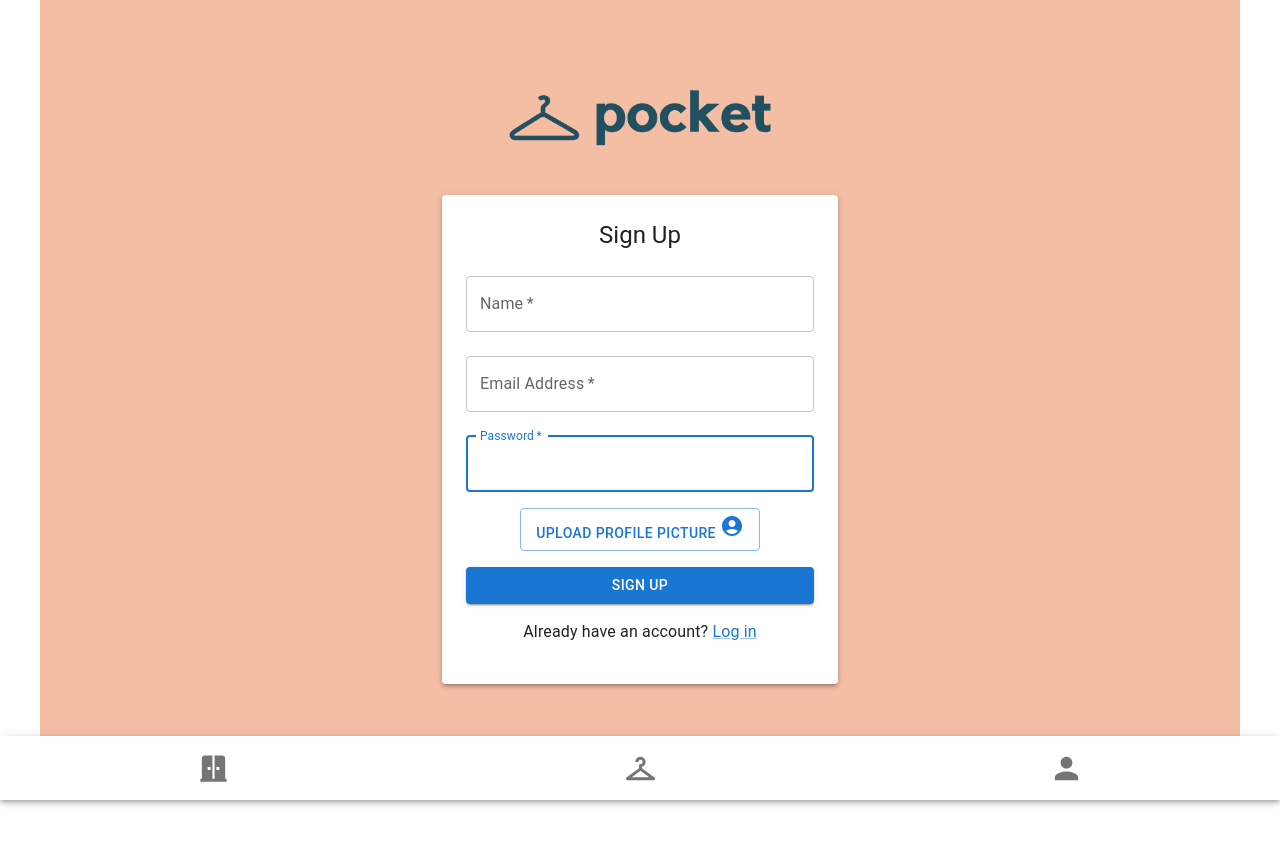
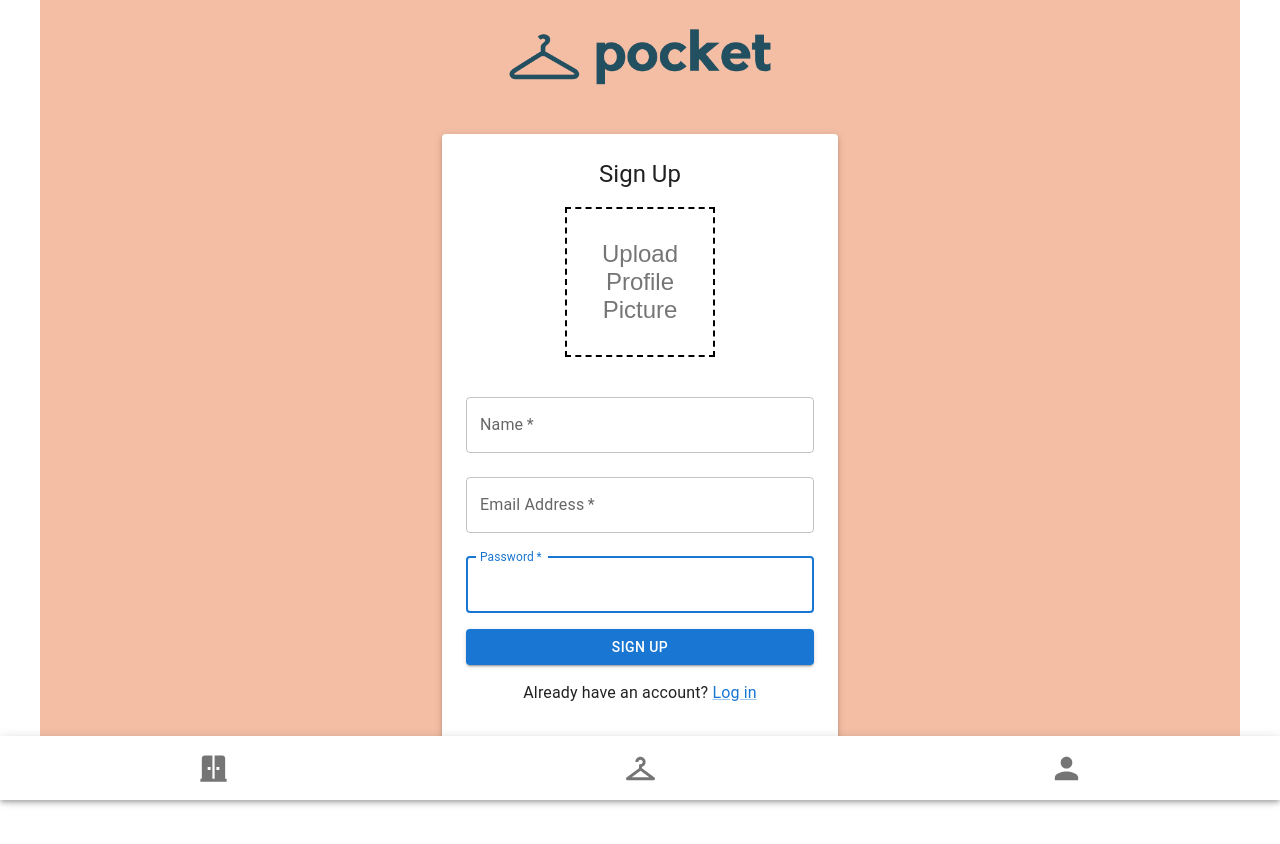
Before and after one commit to sghose16/hci-final, a React (Create React App) app: page /#/signup in a window 1280 px wide. Both pictures are taken after a click on the element "Password *". Shown: the top 844 px of the page. Built offline with nearby package versions, Linux system fonts and the light colour scheme.

Commit message:
box for profile pic on signup

```diff
--- a/src/pages/Signup.js
+++ b/src/pages/Signup.js
@@ -122,6 +122,48 @@ const Signup = () => {
                   Sign Up
                 </Typography>
                 <form>
+
+                          {/* add image */}
+        <Box sx={{ textAlign: "center" }}>
+          <IconButton>
+            <Box
+              mb={2}
+              display="flex"
+              alignItems="center"
+              justifyContent="center"
+              height="150px"
+              width="150px"
+              border="2px dashed black"
+            >
+              <label htmlFor="upload-file">
+                {imageUrl ? (
+                  <img
+                    src={imageUrl}
+                    alt="selected"
+                    height="100%"
+                    width="100%"
+                  />
+                ) : (
+                 "Upload Profile Picture"
+                )}
+              </label>
+            </Box>
+          </IconButton>
+          <Input
+            id="upload-file"
+            type="file"
+            onChange={handleChange}
+            style={{ display: "none" }}
+            endAdornment={
+              <InputAdornment position="end">
+                <Button variant="contained" component="span">
+                  Upload
+                </Button>
+              </InputAdornment>
+            }
+          />
+        </Box>
+
                   {/* Name */}
                   <TextField
                     label="Name"
@@ -153,7 +195,7 @@ const Signup = () => {
                     onChange={(e) => setPassword(e.target.value)}
                   />
 
-                {/* Profile Picture */}
+                {/* Profile Picture
 
                 <Box sx={{ textAlign: "center" }}>
                     <IconButton>
@@ -169,7 +211,7 @@ const Signup = () => {
                       onChange={handleChange}
                       style={{ display: "none" }}
                     />
-                  </Box>
+                  </Box> */}
 
 
                  {/* Submit */}
```
